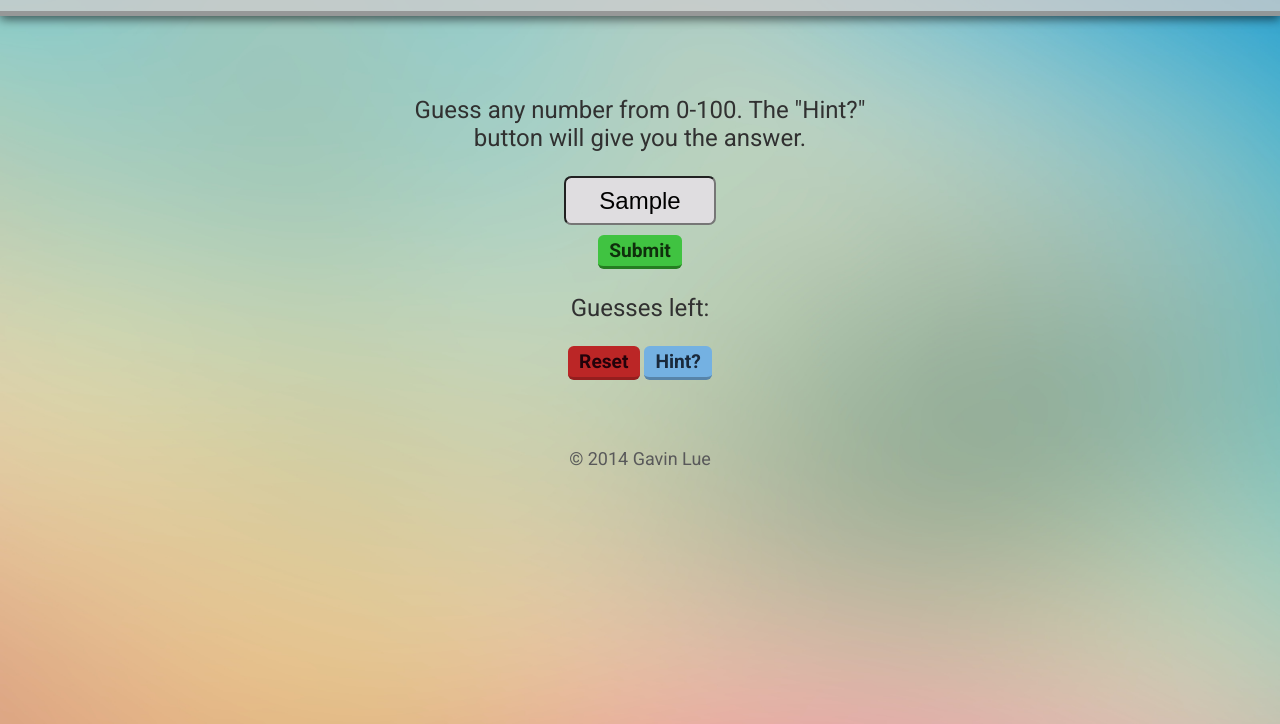
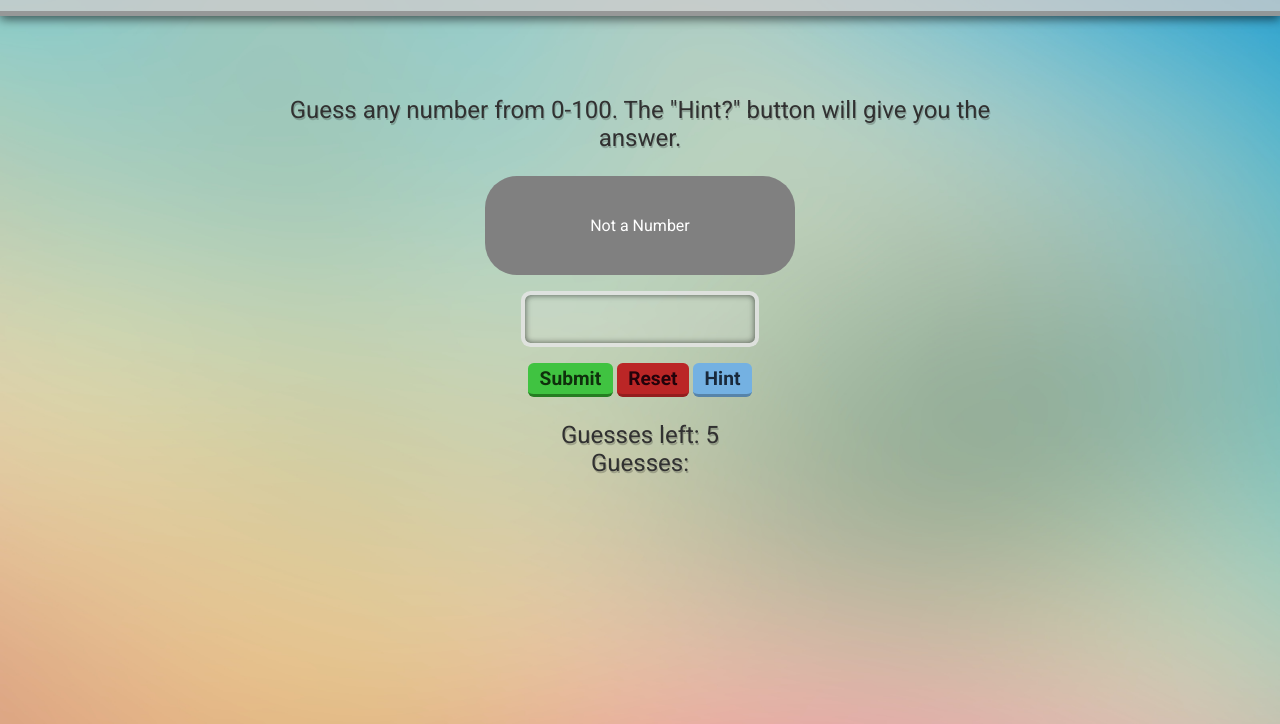
Before and after one commit to gavlu/Guessing-Game, a plain HTML site: page index.html in a window 1280 px wide. Both pictures are taken after typing "Sample" into the empty fields and a click on the button "Submit". Shown: the part 76-800 px from the top of the page. Drawn offline with nearby package versions, Linux system fonts and the light colour scheme.

Commit message:
Completed Guessing game javascript as well as tidied up styling.

```diff
--- a/css/main.css
+++ b/css/main.css
@@ -10,6 +10,14 @@ body {
 	color: #313131;
 	font-family: 'Roboto', sans-serif;
 	font-weight:400;
+}
+
+footer {
+	font-size: 0.75em;
+	text-align: center;
+	padding-top: 50px;
+	color: #59595a;
+	clear: both;
 }
 
 header {
@@ -28,34 +36,16 @@ section {
 	padding-top:1px;
 }
 
-footer {
-	font-size: 0.75em;
-	text-align: center;
-	padding-top: 50px;
-	color: #59595a;
-	clear: both;
+section p {
+	text-shadow: 1px 2px 0 rgba(0, 0, 0, 0.2);
 }
 
 /* logo text */
-
 h1 {
 	font-size: 1.95em;
 	font-weight: 800;
 	line-height: 0.8em;
 }
-
-/* ID styles */
-
-#wrapper {
-	max-width: 940px;
-	margin: 0 auto;
-	padding: 0 5%;
-}
-
-#wrapper p {
-	font-size: 1.5em;
-}
-
 #logo {
 	text-align: center;
 	color: white;
@@ -66,17 +56,29 @@ h1 {
 	font-size: 1.45em;
 }
 
-#hot {
-	color: #ff5a3d;
-	display: inline;
-}
+/* ID styles */
 
 #cold {
 	color: #4c81f9;
 	display: inline;
 }
 
+#hot {
+	color: #ff5a3d;
+	display: inline;
+}
+
 /* button styles */
+
+#hint {
+	background-color:#74b1e2;
+	border-bottom:3px solid #5784a9;
+	color:#19293b;
+}
+
+#hint:hover {
+	background-color:#5784a9;
+}
 
 #submit {
 	background-color:#40c341;
@@ -98,30 +100,55 @@ h1 {
 	background-color:#941e1e;
 }
 
-#hint {
-	background-color:#74b1e2;
-	border-bottom:3px solid #5784a9;
-	color:#19293b;
+#wrapper {
+	max-width: 940px;
+	margin: 0 auto;
+	padding: 0 5%;
 }
 
-#hint:hover {
-	background-color:#5784a9;
+#wrapper p {
+	font-size: 1.5em;
+}
+
+/* Styling for Results area */
+
+#hotCold{
+	content: "";
+	margin:1em auto;
+	display:block;
+	width: 30%;
+	max-height: 8%;
+	padding: 2.5em;
+	border-radius: 2em;
+	background: grey;
+	-webkit-transition: background-color 1.5s;
+	-moz-transition: background-color 1.5s;
+	-o-transition: background-color 1.5s;
+	transition: background-color 1.5s;
+}
+
+#hotCold div {
+	width:100%;
+	color: white;
+	text-align:center;
 }
 
 /* input and button styling */
 
 input[type=text] {
-	width:6em;
-	height:1.8em;
-	font-size:1.5em;
-	border-radius:.3em;
-	background-color:#dfdde0;
-	margin-bottom:10px;
-	text-align:center;
+  border: 4px solid rgba(229, 229, 229, 0.8);
+  border-radius: 0.6em;
+  box-shadow: inset 0 0 0.4em rgba(0, 0, 0, 0.6);
+  padding: 15px;
+  background: rgba(229, 229, 229, 0.2);
+  width: 26%;
+  text-align: center;
+  color: #292929;
+  margin-bottom: 1em;
 }
 
 input[type=text]:focus {
-	border-color:green;
+	outline:none;
 }
 
 button {
@@ -140,3 +167,7 @@ button:hover {
 	color:#f4f3f5;
 	margin:0 auto;
 }
+
+button:focus {
+	outline:none;
+}
--- a/css/responsive.css
+++ b/css/responsive.css
@@ -10,6 +10,6 @@
 	}
 
 	#wrapper {
-		padding:0 30%;
+		padding:0 20%;
 	}
 }
--- a/index.html
+++ b/index.html
@@ -2,13 +2,14 @@
 <html>
 	<head>
 		<meta charset="utf-8">
-		<meta name="viewport" content="width=device-width, intial-scale=1.0">
+		<meta name="viewport" content="width=device-width, initial-scale=1.0">
 		<title>Guessing Game</title>
 		<link rel="stylesheet" href="css/normalize.css">
 		<link rel="stylesheet" href="css/main.css">
 		<link rel="stylesheet" href="css/responsive.css">
 		<link href='http://fonts.googleapis.com/css?family=Exo+2:800|Roboto:400,700' rel='stylesheet' type='text/css'>
-		<script src='js/guess.js'></script>
+		<script src="http://ajax.googleapis.com/ajax/libs/jquery/1.11.1/jquery.min.js"></script>
+		<script src="js/guess.js"></script>
 	</head>
 	<body>
 		<header>
@@ -18,24 +19,22 @@
 	    	</a>
 		</header>
 		<div id="wrapper">
-			<section id="first">
+			<section>
 				<p>
 					Guess any number from  0-100. The "Hint?" button will give you the answer.
 				</p>
+					<div id="hotCold"><div>Guess?</div></div>
 					<input class='center' name='userGuess' type='text' value=''>
 					<br />
-					<button type="button" id="submit" onclick="submit()">Submit</button>
+					<button type="button" id="submit">Submit</button>
+					<button type="button" id="reset" onclick="reset()">Reset</button>
+					<button type="button" id="hint" onclick="giveHint()">Hint</button>
+				<p>
+					<span id="guesses">Guesses left: 5</span>
+					<br />
+					<span id="guessArray">Guesses: </span>
+				</p>
 			</section>
-			<section id="second">
-				<p>
-					Guesses left: <span id="guesses"></span>
-				</p>
-				<button type="button" id="reset" onclick="reset()">Reset</button>
-				<button type="button" id="hint" onclick="giveHint()">Hint?</button>
-			</section>
-			<footer>
-				<p>&copy; 2014 Gavin Lue</p>
-			</footer>
 		</div>
 	</body>
 </html>
--- a/js/guess.js
+++ b/js/guess.js
@@ -0,0 +1,95 @@
+$(document).ready(function() {
+	var answer = Math.floor(Math.random()*100);
+	$circle = $('#hotCold');
+	$result = $('#hotCold > div');
+	$guesses = $('#guesses');
+	var guessArr = [];
+	var guessCount = 5;
+
+	var pushGuess = function (x) {guessArr.push(x); guessCount--;}
+
+	var highOrLow = function () {
+		if ($userGuess > answer) {
+			$result.append(" Guess Lower");
+		} else if ($userGuess < answer) {
+			$result.append(" Guess Higher");
+		}
+	}
+
+	//Check if guess is in the guessArr
+	var isDuplicate = function (y) {
+		return (guessArr.indexOf(y) != -1);
+	}
+
+	//Main answer checking
+	var updateAnswer = function() {
+		$userGuess = $("input[name=userGuess]").val(); //Get value from input field.
+		var p = Math.abs($userGuess - answer); //Use absolute value to see how far away guess is.
+		if(isNaN($userGuess)) {
+			$result.text("Not a Number");
+		}
+		else if (isDuplicate($userGuess)) {
+			$result.text("Guessed Already");
+		}
+		else if ($userGuess < 0 || $userGuess > 100) {
+			$result.text("Not a valid guess.");
+		}
+	    else if ($userGuess) {
+	    	pushGuess($userGuess);
+			if ($userGuess == answer) {
+				$result.text("Congratulations!");
+				$circle.css('background-color', '#00c211');
+			} else if (p<=5) {
+				$result.text("Very Hot.");
+				highOrLow();
+				$circle.css('background-color', '#ff3a18');
+			} else if (p<=10) {
+				$result.text("Hot,");
+				highOrLow();
+				$circle.css('background-color', '#ff5a3d');
+			} else if (p<=15) {
+				$result.text("Warm,");
+				highOrLow();
+				$circle.css('background-color', '#ff7e67');
+			} else if (p<=25) {
+				$result.text("Cold,");
+				highOrLow();
+				$circle.css('background-color', '#71c2fb');
+			} else if (p>25){
+				$result.text("Ice Cold,");
+				highOrLow();
+				$circle.css('background-color', '#3f70ff');
+			}
+		} else {
+			$result.text("Not a Number, Try Again")
+		}
+	};
+
+	$("#hint").click(function() {
+		$result.text("Answer: " + answer);
+	})
+
+	$("#reset").click(function() {
+		answer = Math.floor(Math.random()*100);
+		guessArr = [];
+		guessCount = 5;
+		$result.text("Guess?");
+		$circle.css('background-color', 'grey');
+	});
+
+	$("#submit").click(function() {
+		updateAnswer();
+		$guesses.text(guessCount);
+		$("input[name=userGuess]").val("");
+		$("#guesses").text("Guesses left: " + guessCount);
+		$("#guessArray").text("Guesses: " + guessArr);
+		if (guessArr.length == 5) {$result.text("Game Over")};
+	});
+
+	$("input").keypress(function(e) {
+		var key = e.keyCode || e.which;
+		if(key == 13) {
+			updateAnswer();
+		}
+	});
+});
```
